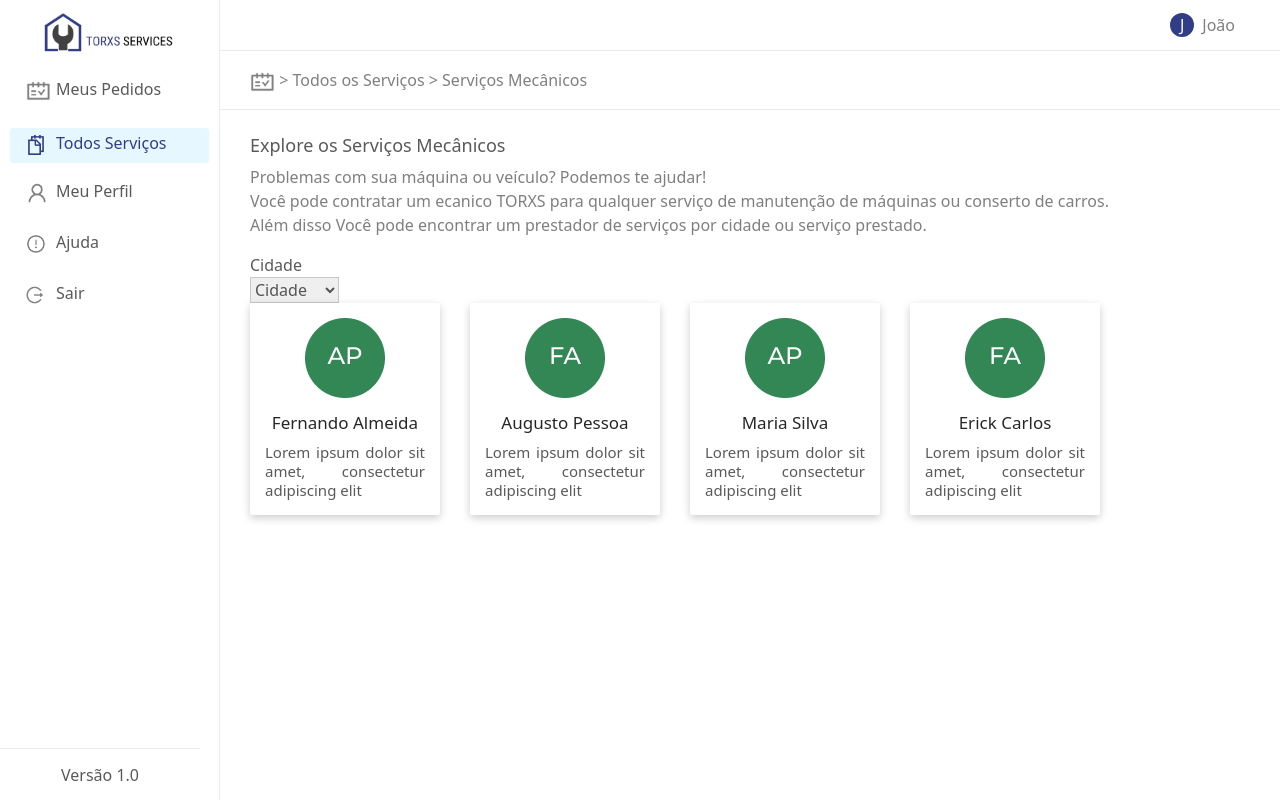
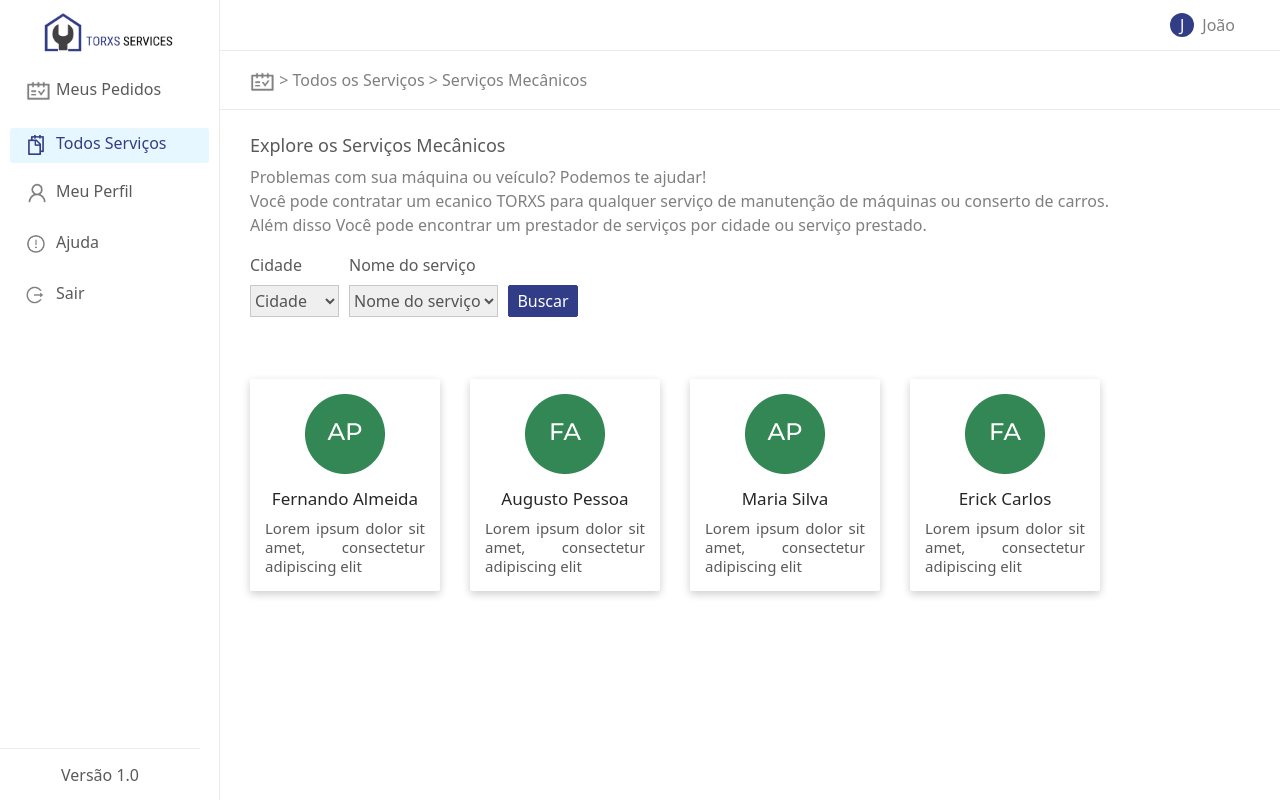
Before and after one commit to SnowGray24/DomesticGeneralServices, a React (Create React App) app: page /ServicosMecanicos in a window 1280 px wide. Built offline with nearby package versions, Linux system fonts and the light colour scheme.

Commit message:
Criada seção de filtros

```diff
--- a/src/ServicosMecanicos.js
+++ b/src/ServicosMecanicos.js
@@ -5,6 +5,8 @@ import TitleBar from "./components/TitleBar";
 import OptionsMenuContratante from './data/OpcoesMenuContratante';
 import './css/layout.css';
 import SelectField from "./components/SelectField";
+import './css/servicosMecanicosScreen.css';
+import { Button } from "reactstrap";
 
 
 function ServicosMecanicos() {
@@ -13,6 +15,7 @@ function ServicosMecanicos() {
     options[0].selected = true;
 
     const selectCityOptions = ["Cidade","Pau dos Ferros", "Lucrécia", "São Miguel", "Alexandria"];
+    const selectServicesOptions = ["Nome do serviço","Mecânico geral", "Troca de óleo de motor", "Manutenção de embreagem", "Reparos simples", "Troca de peças"];
 
     return (
         <div className='page'>
@@ -26,7 +29,11 @@ function ServicosMecanicos() {
                         <p>
                             Problemas com sua máquina ou veículo? Podemos te ajudar!<br/>Você pode contratar um ecanico TORXS para qualquer serviço de manutenção de máquinas ou conserto de carros.<br/> Além disso Você pode encontrar um prestador de serviços por cidade ou serviço prestado.
                         </p>
-                        <SelectField options={selectCityOptions}/>
+                        <div className="filters">
+                            <SelectField options={selectCityOptions} width={89}/>
+                            <SelectField options={selectServicesOptions} width={149}/>
+                            <Button className="btProx">Buscar</Button>
+                        </div>
                         <CardPrestador/>
                     </div>
                 </section>
--- a/src/components/SelectField.js
+++ b/src/components/SelectField.js
@@ -1,15 +1,15 @@
-function SelectField({options}) {
+function SelectField({options, width}) {
     return (
-        <>
-            <label style={{color: 'rgba(0,0,0,.65)'}} for="select">Cidade</label>
-            <select name="select" id="select" style={{width: '89px', outline: 'none', borderColor:'rgba(200, 200, 200, 1)', color: 'rgba(0,0,0,0.65)'}}>
+        <div style={{display: 'flex', flexDirection: 'column'}}>
+            <label style={{color: 'rgba(0,0,0,.65)', marginBottom:'8px'}} for="select">{options[0]}</label>
+            <select name="select" id="select" style={{width: width, height: '32px', outline: 'none', borderColor:'rgba(200, 200, 200, 1)', color: 'rgba(0,0,0,0.65)'}}>
             {options.map((item, index)=>(
                 index === 0
                 ? <option disabled selected style={{display: 'none'}} value={item}>{item}</option>
                 : <option value={item}>{item}</option>
             ))}
             </select>
-        </>
+        </div>
     )
 }
 export default SelectField;
--- /dev/null
+++ b/src/css/servicosMecanicosScreen.css
@@ -0,0 +1,18 @@
+.filters{
+    display: flex;
+    flex-direction: row;
+    align-items: end;
+    margin-bottom: 62px;
+}
+
+.filters :first-child{
+    margin-right: 10px;
+}
+
+.filters .btProx{
+    margin-left: 10px;
+    width: 70px;
+    display: flex;
+    align-items: center;
+    justify-content: center;
+}
```
